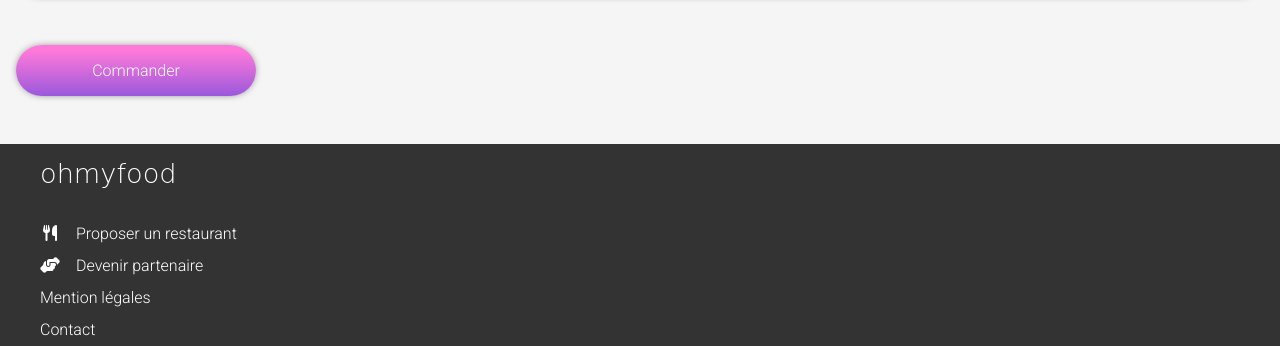
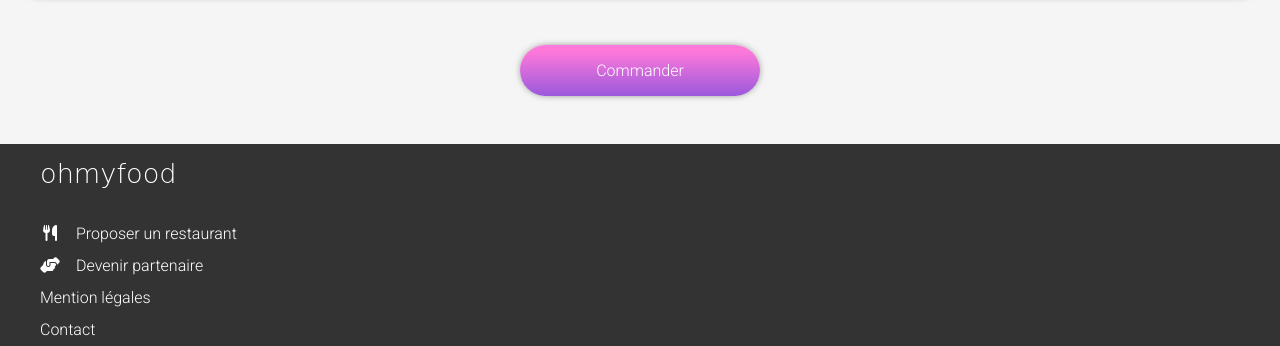
Before and after one commit to ogras-yasin/OGRAS_Yasin_3_12052021, a website: page page-a-la-francaise.html in a window 1280 px wide. Shown: the part 1558-1904 px from the top of the page. Drawn offline with Linux system fonts and the light colour scheme; a web font is replaced by a local one.

Commit message:
P3-finsih

```diff
--- a/P_03.scss
+++ b/P_03.scss
@@ -458,11 +458,9 @@ body{margin: 0;}
 
 
 
-.a-la-francaise-btn{
+// .a-la-francaise-btn{
+    .btn-commander{
     @include btn-comander;
-
-    // min-width: 383px;
-    // max-width: 600px;
     &:hover{
         // color: pink;
         background-image: $btn-gradient-color--lighten;
--- a/page-a-la-francaise.html
+++ b/page-a-la-francaise.html
@@ -179,7 +179,9 @@
                 </div>
             </div>
         </div>
-        <div class="a-la-francaise-btn">Commander</div>
+        <div class="menu__bottom-div">
+            <div class="btn-commander">Commander</div>
+        </div>
     </section>
 
     <footer class="footer__page2">
--- a/utils/_variables.scss
+++ b/utils/_variables.scss
@@ -24,16 +24,11 @@ $darken-shadow: black 1px 8px 9px -4px;
                 color: green;
 
 }
+.menu__bottom-div{
+    margin: 0 auto;
+    width: 15em;
+}
 @mixin btn-comander{
-    // padding: 0.2em;
-    // border-radius: 45px;
-    // box-shadow: $shadow;
-	// color: white;
-	// font-size: 1.6em;
-    // width: 10em;
-
-	// text-align: center;
-	// background-image: $btn-gradient-color;
 
     border-radius: 45px;
     box-shadow: $shadow;
@@ -70,7 +65,3 @@ $darken-shadow: black 1px 8px 9px -4px;
 	text-align: center;
 	background-image: $btn-gradient-color;
 }
-
-// * {font-weight: bold;
-// color: blue
-// ;}
```
Also changed, not shown: Le-délice-des-sens.html (+3 -1 lines), la-note-enchantee.html (+2 -2 lines), la-palette-du-gout.html (+3 -1 lines), P_03.css, 1 other file.
